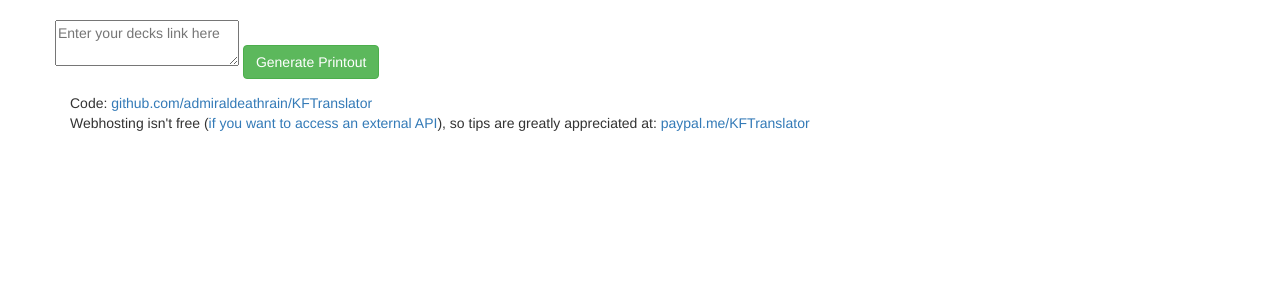
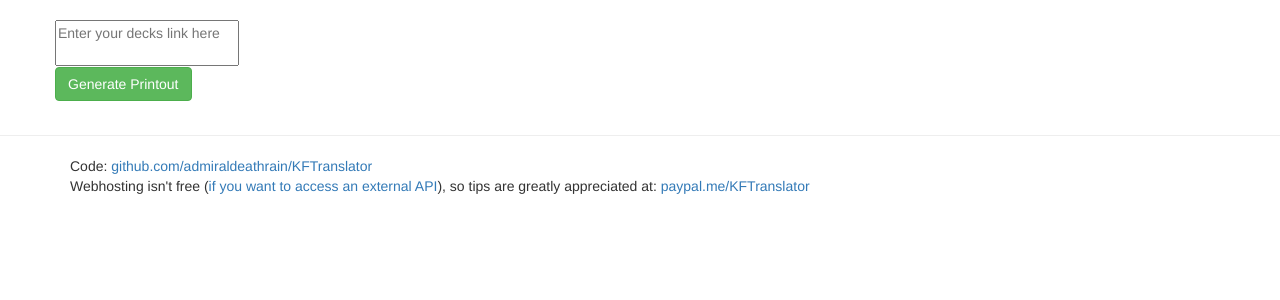
Before and after one commit to ThePorg/KFTranslator, a Flask app: page / in a window 1280 px wide. Shown: the part 52-352 px from the top of the page. Run offline with Flask 2, Linux system fonts and the light colour scheme; some libraries are stand-ins or nearby versions.

Commit message:
Rearranged some elements to be less missaligned

```diff
--- a/templates/main_page.html
+++ b/templates/main_page.html
@@ -3,10 +3,19 @@
         <meta charset="utf-8">
         <meta http-equiv="X-UA-Compatible" content="IE=edge">
         <meta name="viewport" content="width=device-width, initial-scale=1">
+        <meta name="description" content="Create international decklists for FFGs game KeyForge so you can show your deklist to anyone, regardless of which language they prefer."/>
+        <link rel="stylesheet" href="https://maxcdn.bootstrapcdn.com/bootstrap/3.3.5/css/bootstrap.min.css" integrity="sha512-dTfge/zgoMYpP7QbHy4gWMEGsbsdZeCXz7irItjcC3sPUFtf0kuFbDz/ixG7ArTxmDjLXDmezHubeNikyKGVyQ==" crossorigin="anonymous">
+        <style>
+        footer{
+            margin-top: 15px;
+        }
+        textarea{
+            resize: none;
+            margin-bottom: 1px;
+        }
 
-        <link rel="stylesheet" href="https://maxcdn.bootstrapcdn.com/bootstrap/3.3.5/css/bootstrap.min.css" integrity="sha512-dTfge/zgoMYpP7QbHy4gWMEGsbsdZeCXz7irItjcC3sPUFtf0kuFbDz/ixG7ArTxmDjLXDmezHubeNikyKGVyQ==" crossorigin="anonymous">
-
-        <title>KFTranslator</title>
+        </style>
+        <title>KFTranslator - A Translator to Create International KeyForge Decklists</title>
     </head>
 
     <body>
@@ -30,18 +39,22 @@
 
         <div class="row">
             <form action="." method="POST">
-                <textarea name="contents" placeholder="Enter your decks link here"></textarea>
-                <input type="submit" class="btn btn-success" value="Generate Printout">
+                <div><textarea name="contents" placeholder="Enter your decks link here"></textarea></div>
+                <div><input type="submit" class="btn btn-success" value="Generate Printout"></div>
+
             </form>
         </div>
     </div><!-- / .container -->
-    <div class="container">
-
-        Code: <a href="https://github.com/admiraldeathrain/KFTranslator">github.com/admiraldeathrain/KFTranslator</a> <br>
-        Webhosting isn't free (<a href="https://help.pythonanywhere.com/pages/403ForbiddenError">if you want to access an external API</a>), so tips are greatly appreciated at: <a href="https://paypal.me/KFTranslator">paypal.me/KFTranslator</a> <br>
+    <footer>
+        <hr>
+        <div class="container">
+                Code: <a href="https://github.com/admiraldeathrain/KFTranslator">github.com/admiraldeathrain/KFTranslator</a> <br>
+                Webhosting isn't free (<a href="https://help.pythonanywhere.com/pages/403ForbiddenError">if you want to access an external API</a>), so tips are greatly appreciated at: <a href="https://paypal.me/KFTranslator">paypal.me/KFTranslator</a> <br>
+        </div>
 
 
 
-    </div>
+
+    </footer>
     </body>
 </html>
```
